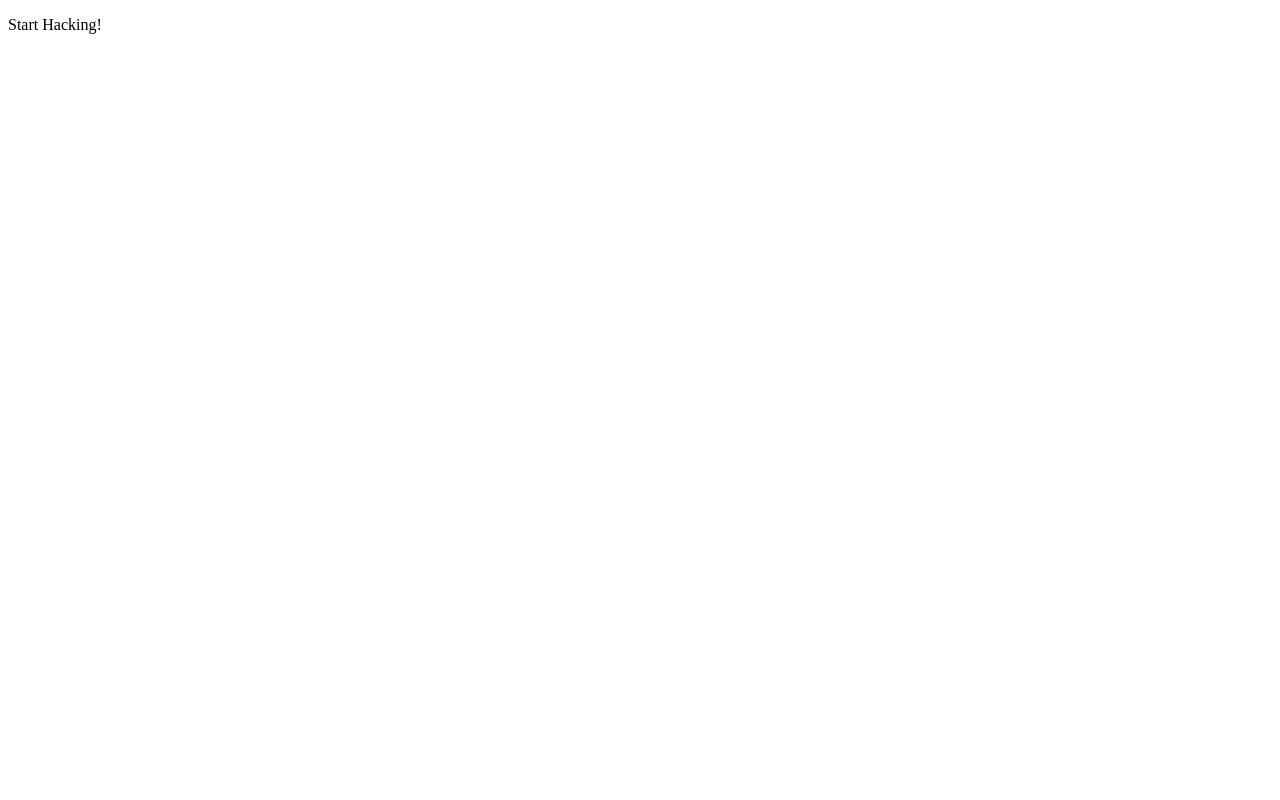
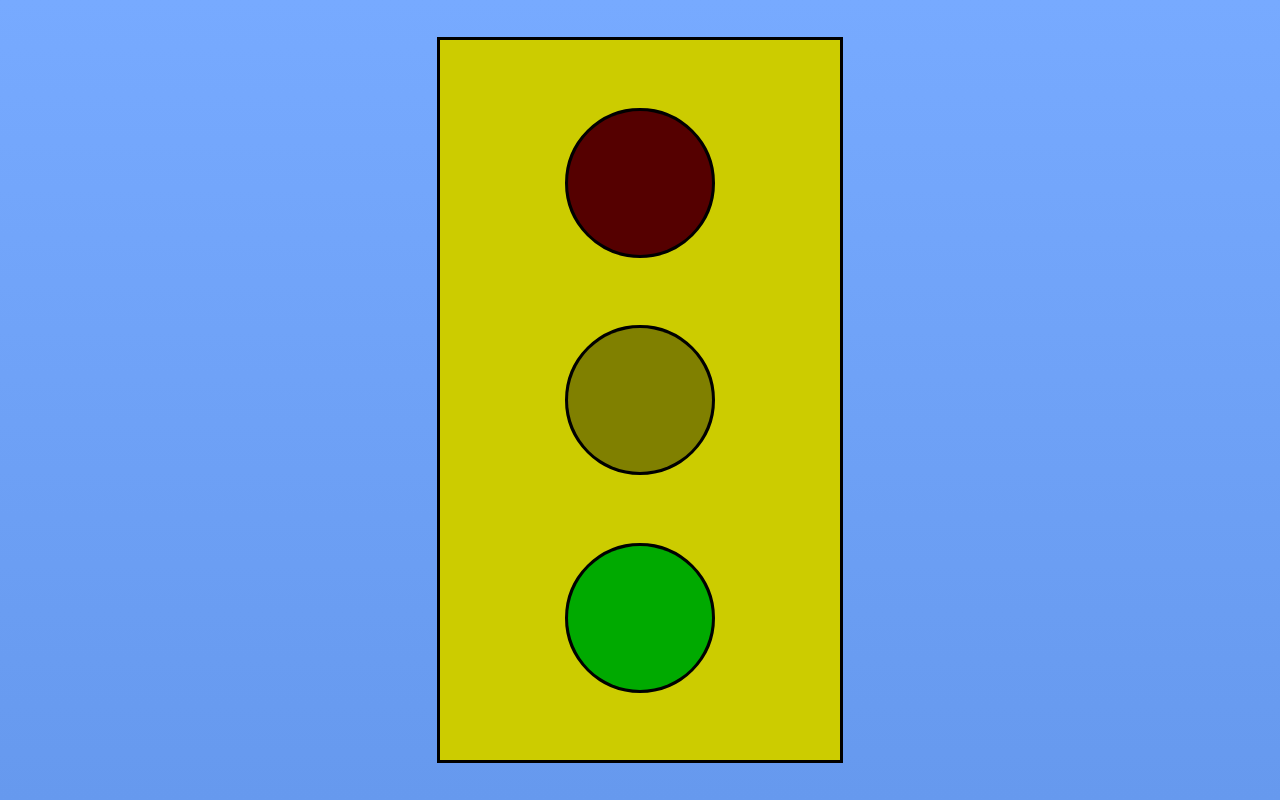
Before and after one commit to Ross-Alexandra/volume-traffic-light, a React (Create React App) app: page / in a window 1280 px wide. Built offline with nearby package versions, Linux system fonts and the light colour scheme.

Commit message:
Adds traffic light

```diff
--- a/public/index.html
+++ b/public/index.html
@@ -7,7 +7,7 @@
     <meta name="theme-color" content="#000000" />
     <meta
       name="description"
-      content="Web site created using create-react-app"
+      content="A traffic light which changes colors based on the volume of sound coming in through you mic."
     />
     <link rel="apple-touch-icon" href="%PUBLIC_URL%/logo192.png" />
     <!--
@@ -24,7 +24,17 @@
       work correctly both with client-side routing and a non-root public URL.
       Learn how to configure a non-root public URL by running `npm run build`.
     -->
-    <title>React App</title>
+    <title>Volume Traffic Light</title>
+    <style>
+        body {
+            margin: unset;
+            padding: unset;
+        }
+
+        h1, h2, h3, h4, h5, h6, p {
+            margin: unset;
+        }
+    </style>
   </head>
   <body>
     <noscript>You need to enable JavaScript to run this app.</noscript>
--- a/src/App.tsx
+++ b/src/App.tsx
@@ -1,7 +1,20 @@
+import { useEffect, useState } from 'react';
+import { TrafficLight } from './components';
+import { AppWrapper } from './elements';
+
 export function App() {
+    const [activeColor, setActiveColor] = useState<LightColor>('red');
+    useEffect(() => {
+        setTimeout(() => {
+            if (activeColor === 'green') setActiveColor('yellow');
+            else if (activeColor === 'yellow') setActiveColor('red');
+            else setActiveColor('green');
+        }, 1000);
+    }, [activeColor]);
+
     return (
-        <div>
-            <p>Start Hacking!</p>
-        </div>
+        <AppWrapper>
+            <TrafficLight activeColor={activeColor}/>
+        </AppWrapper>
     );
 }
--- /dev/null
+++ b/src/components/index.tsx
@@ -0,0 +1,2 @@
+export * from './light';
+export * from './traffic-light';
--- /dev/null
+++ b/src/components/light/elements.ts
@@ -0,0 +1,33 @@
+import styled from '@emotion/styled';
+
+export const LightWrapper = styled.div<{
+    color: string;
+    active: boolean;
+}>`
+    position: relative;
+    height: 20%;
+    aspect-ratio: 1;
+
+    border-radius: 50%;
+    border: 3px solid black;
+
+    background-color: #000;
+
+    :after {
+        content: '';
+        position: absolute;
+        width: 100%;
+        height: 100%;
+        inset: 0;
+
+        border-radius: 50%;
+        z-index: 1;
+
+        background-color: ${({color}) => color};
+        ${({active}) => active ? `
+            opacity: 1;
+        ` : `
+            opacity: 0.5;
+        `}
+    }
+`;
--- /dev/null
+++ b/src/components/light/index.tsx
@@ -0,0 +1,21 @@
+import {LightWrapper} from './elements';
+
+export interface LightProps {
+    color: LightColor;
+    active?: boolean;
+}
+
+const lightColorToHex = {
+    'red': '#aa0000',
+    'yellow': '#ffff00',
+    'green': '#00aa00'
+};
+
+export const Light: React.FC<LightProps> = ({
+    color,
+    active = false
+}) => {
+    return (
+        <LightWrapper color={lightColorToHex[color]} active={active} />
+    );
+};
--- /dev/null
+++ b/src/components/traffic-light/elements.ts
@@ -0,0 +1,16 @@
+import styled from '@emotion/styled';
+
+export const TrafficLightWrapper = styled.div`
+    display: flex;
+    flex-direction: column;
+    align-items: center;
+    justify-content: space-evenly;
+
+    width: 95%;
+    max-width: 400px;
+
+    height: 90%;
+
+    background-color: #cc0;
+    border: 3px solid black;
+`;
--- /dev/null
+++ b/src/components/traffic-light/index.tsx
@@ -0,0 +1,25 @@
+import {
+    TrafficLightWrapper
+} from './elements';
+
+import {Light} from '../';
+
+export interface TrafficLightProps {
+    activeColor: LightColor;
+}
+
+export const TrafficLight: React.FC<TrafficLightProps> = ({activeColor}) => {
+    const lightColors: LightColor[] = ['red', 'yellow', 'green'];
+
+    return (
+        <TrafficLightWrapper>
+            {lightColors.map((lightColor) =>
+                <Light
+                    key={lightColor}
+                    color={lightColor}
+                    active={lightColor === activeColor}
+                />
+            )}
+        </TrafficLightWrapper>
+    );
+};
--- /dev/null
+++ b/src/elements.ts
@@ -0,0 +1,11 @@
+import styled from '@emotion/styled';
+
+export const AppWrapper = styled.div`
+    width: 100vw;
+    height: 100vh;
+
+    background: linear-gradient(180deg, #77aaff, #6699ee);
+
+    display: grid;
+    place-items: center;
+`;
--- a/src/react-app-env.d.ts
+++ b/src/react-app-env.d.ts
@@ -1 +1,3 @@
 /// <reference types="react-scripts" />
+
+type LightColor = 'red' | 'yellow' | 'green';
--- /dev/null
+++ b/src/service/volumeService.ts
@@ -0,0 +1 @@
+export {};
```
Also changed, not shown: src/setupTests.ts (deleted, +0 -5 lines), 2 other files (tests, documents, lock files or other folders).
